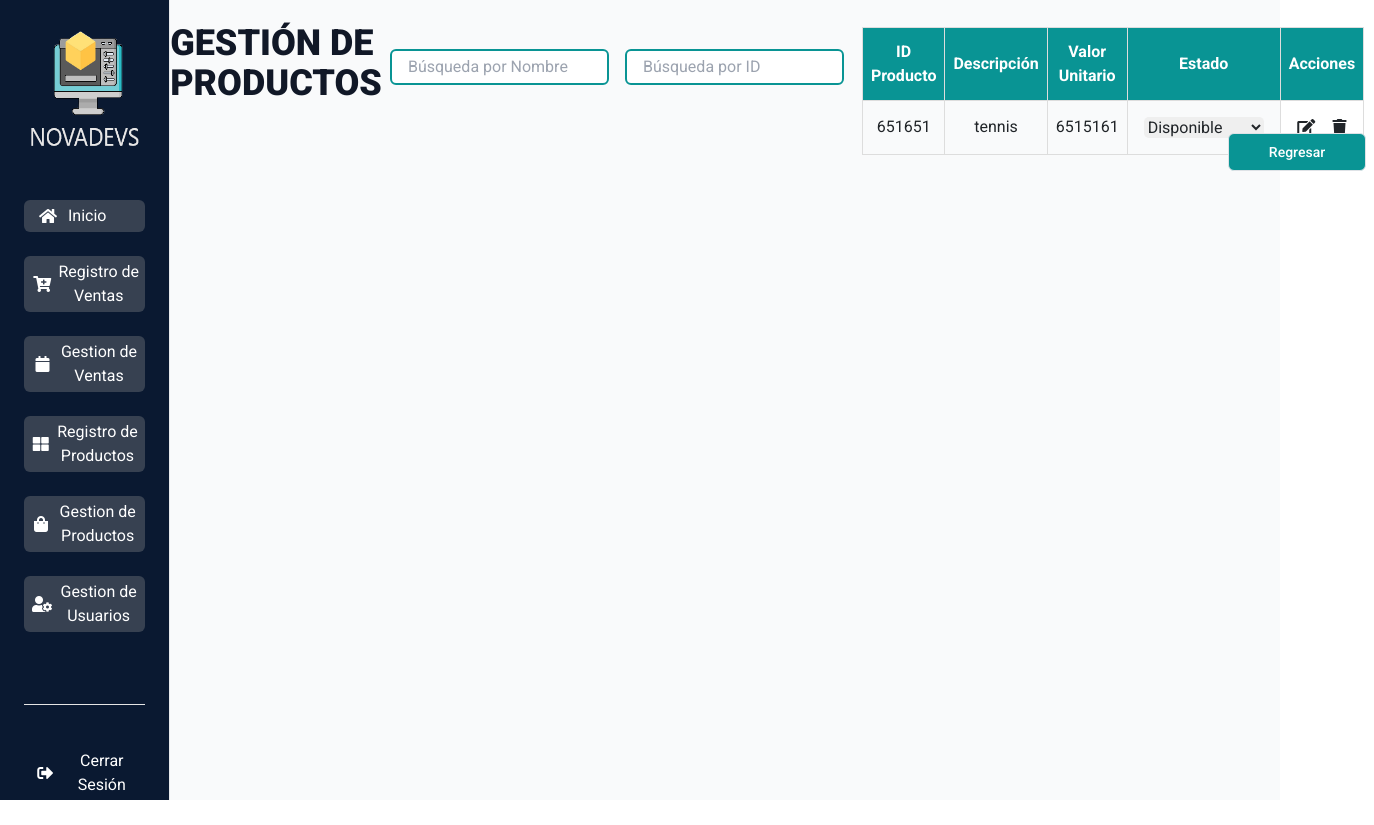
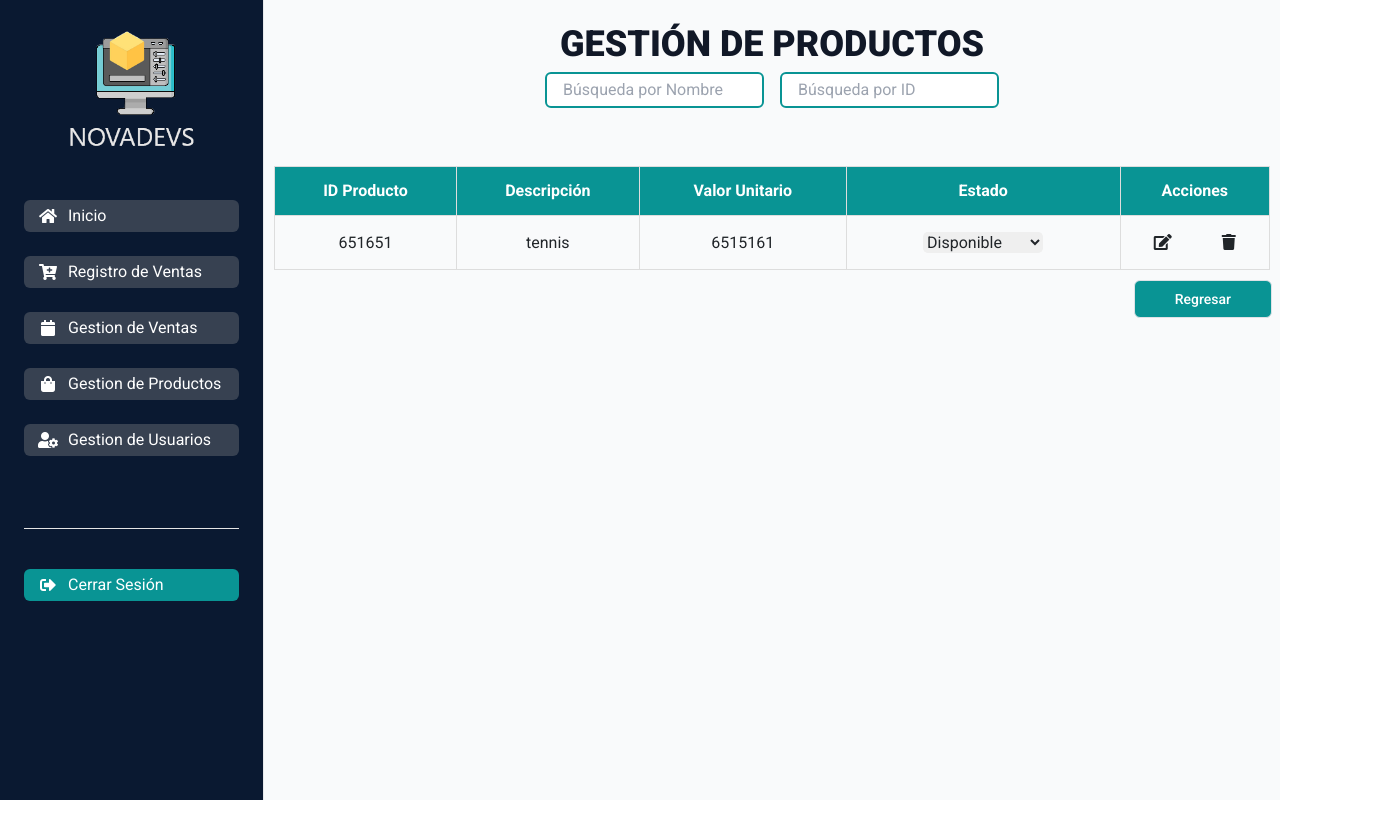
Before and after one commit to NovaDevs-MinTIC/NovaDevs, a React (Create React App) app: page /GestionProducto in a window 1280 px wide. Shown: the whole page, 1374 px wide, since content can reach past the window. After the commit the page ends 800 px from the top, so only its background shows below. Built offline with nearby package versions, Linux system fonts and the light colour scheme.

Commit message:
se trata de organizar los estilos de gestion de usuarios que se desconfiguro lo de tailwind al hacer el render condicional

```diff
--- a/src/components/Sidebar.jsx
+++ b/src/components/Sidebar.jsx
@@ -14,7 +14,6 @@ const Sidebar = () => {
                 <Ruta icono="fas fa-home" ruta="/Home" nombre="Inicio" />
                 <Ruta icono="fas fa-cart-plus" ruta="/ventas" nombre="Registro de Ventas" />
                 <Ruta icono="fas fa-calendar" ruta="/BuscarActualizarVentas" nombre="Gestion de Ventas" />
-                <Ruta icono="fas fa-th-large" ruta="/RegistroProducto" nombre="Registro de Productos" />
                 <Ruta icono="fas fa-shopping-bag" ruta="/gestionProducto" nombre="Gestion de Productos" />
                 <Ruta icono="fas fa-user-cog" ruta="/gestionUsuarios" nombre="Gestion de Usuarios" />
             </div>
@@ -32,8 +31,8 @@ const Ruta = ({ icono, ruta, nombre }) => {
       <Link to={ruta}>
         <button
           className={`p-1 my-4  bg-${
-            isActive ? 'novablue' : 'gray'
-          }-700 hover:bg-novablue flex w-full items-center text-white rounded-md`}
+            isActive ? 'novablue' : 'gray-700'
+          } hover:bg-novablue flex w-full items-center text-white rounded-md`}
         >
           <i className={`${icono} w-10`} />
           {nombre}
--- a/src/components/SidebarResponsive.jsx
+++ b/src/components/SidebarResponsive.jsx
@@ -19,7 +19,6 @@ const SidebarResponsive= () => {
                     <NavbarRoute nombre="Inicio" ruta="/Home" />
                     <NavbarRoute nombre="Registro de Ventas" ruta="/Ventas" />
                     <NavbarRoute nombre="Gestion de Ventas" ruta="/BuscarActualizarVentas" />
-                    <NavbarRoute nombre="Registro de Productos" ruta="/registroProductoNuevo" />
                     <NavbarRoute nombre="Gestion de Productos" ruta="/gestionProducto" />
                     <NavbarRoute nombre="Gestion de Usuarios" ruta="/gestionUsuarios" />
                 </ul>
--- a/src/pages/gestionProducto.jsx
+++ b/src/pages/gestionProducto.jsx
@@ -9,12 +9,13 @@ const GestionProducto = () => {
     return (
         <div className="w-full h-full">
             {/* Renderización condicional*/}
-
+            <div>
                 {mostrarTabla ? (
                     <RenderProductos />
                 ) : (
                     <RegistroProductos />
                 )}
+            </div>
 
             {/*Botón Para regresar*/}
             <div className='flex justify-end mx-2'>
@@ -35,11 +36,12 @@ const GestionProducto = () => {
 
 const RenderProductos = () => {
     return (
+        <div className='mt-4'>
             <div className='flex items-center justify-center w-full h-1/6'>
                 <h2 className='text-4xl font-extrabold text-gray-900'>
                     GESTIÓN DE PRODUCTOS
                 </h2>
-
+            </div>
             <div className='flex items-center justify-center w-full h-auto'>
                 <input
                 placeholder='Búsqueda por Nombre'
```
Lines whose indentation alone changed are shown as unchanged.
